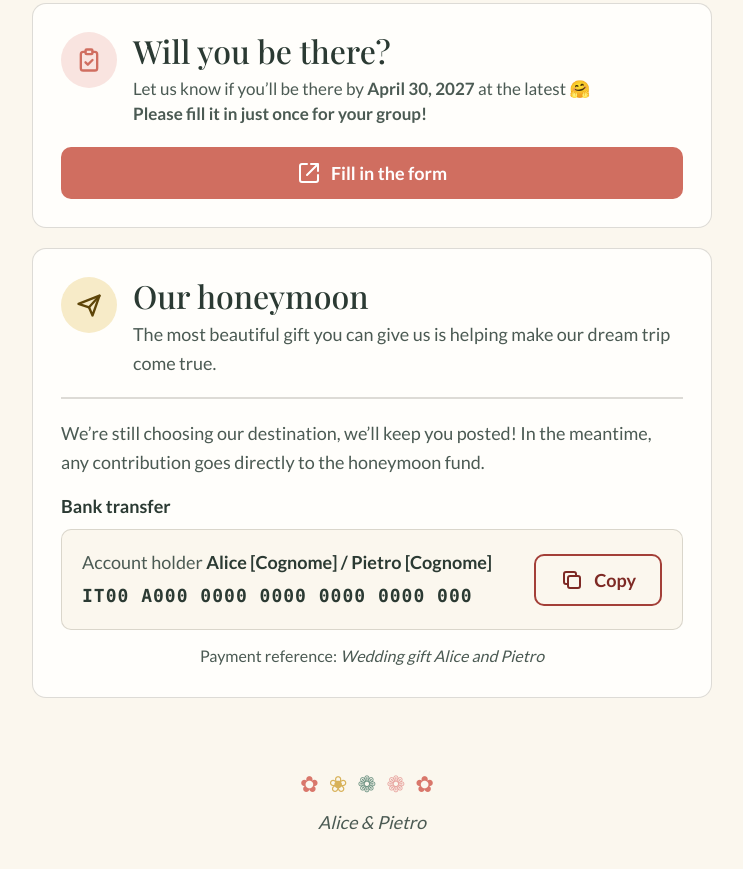
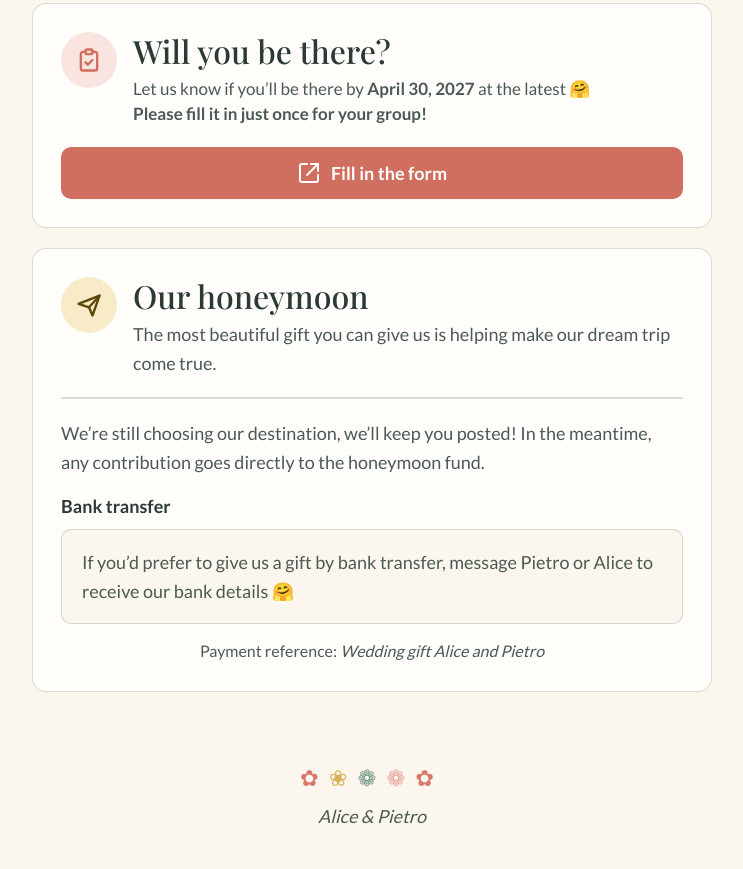
Before and after one commit to pietrobasso/matrimonio-alice-pietro-2027, a plain HTML site: page index.html in a window 1280 px wide. Shown: the part 1381-2250 px from the top of the page, without its empty margins (268-1011 px from the left). Drawn offline with nearby package versions, Linux system fonts and the light colour scheme; a web font is replaced by a local one.

Commit message:
Update bank transfer instructions and remove IBAN copy controls

```diff
--- a/index.html
+++ b/index.html
@@ -235,9 +235,6 @@
       padding: 1.1rem 1.25rem;
       display: flex; align-items: center; justify-content: space-between; gap: 16px; flex-wrap: wrap;
     }
-    .iban-meta { color: var(--muted); margin-bottom: 0.3rem; }
-    .iban-meta strong { color: var(--ink); }
-    .iban-code { font-family: ui-monospace, Menlo, Consolas, monospace; font-weight: 700; font-size: 1.125rem; letter-spacing: 1px; overflow-wrap: anywhere; }
     .causale { font-size: 1rem; color: var(--muted); text-align: center; margin-top: 0.85rem; }
 
     footer { text-align: center; padding: 1rem 1.25rem 2.5rem; color: var(--muted); }
@@ -437,19 +434,9 @@
 
     <p class="label" data-it="Bonifico bancario" data-en="Bank transfer">Bonifico bancario</p>
     <div class="iban-box">
-      <div>
-        <!--
-          ISTRUZIONI: sostituisci i valori qui sotto con i dati reali.
-          INSTRUCTIONS: replace the values below with the real data.
-        -->
-        <p class="iban-meta"><span data-it="Intestato a" data-en="Account holder">Intestato a</span>
-          <strong>Alice [Cognome] / Pietro [Cognome]</strong></p>
-        <span class="iban-code" id="iban-text">IT00 A000 0000 0000 0000 0000 000</span>
-      </div>
-      <button class="btn btn-outline" id="copy-btn" onclick="copyIban()" aria-label="Copia IBAN">
-        <svg viewBox="0 0 24 24" aria-hidden="true"><rect x="8" y="8" width="12" height="12" rx="2"/><path d="M16 8V6a2 2 0 0 0-2-2H6a2 2 0 0 0-2 2v8a2 2 0 0 0 2 2h2"/></svg>
-        <span id="copy-label" data-it="Copia" data-en="Copy">Copia</span>
-      </button>
+      <p class="body-text" style="margin:0"
+         data-it="Se preferite farci un regalo tramite bonifico, scrivete a Pietro o Alice per ricevere le nostre coordinate bancarie 🤗"
+         data-en="If you’d prefer to give us a gift by bank transfer, message Pietro or Alice to receive our bank details 🤗">Se preferite farci un regalo tramite bonifico, scrivete a Pietro o Alice per ricevere le nostre coordinate bancarie 🤗</p>
     </div>
     <p class="causale"
        data-it="Causale suggerita: <em>Regalo di matrimonio Alice e Pietro</em>"
@@ -477,7 +464,6 @@
       el.innerHTML = el.getAttribute('data-' + lang);
     });
     document.querySelectorAll('.rsvp-link').forEach(function (el) { el.href = el.getAttribute('data-href-' + lang); });
-    document.getElementById('copy-btn').setAttribute('aria-label', lang === 'it' ? 'Copia IBAN' : 'Copy IBAN');
     document.querySelectorAll('[data-alt-it]').forEach(function (el) { el.alt = el.getAttribute('data-alt-' + lang); });
   }
 
@@ -487,31 +473,6 @@
     var open = btn.getAttribute('aria-expanded') === 'true';
     btn.setAttribute('aria-expanded', open ? 'false' : 'true');
     panel.hidden = open;
-  }
-
-  // ── Copia IBAN ──────────────────────────────────────────────
-  function copyIban() {
-    var raw = document.getElementById('iban-text').textContent.replace(/\s/g, '');
-    var lbl = document.getElementById('copy-label');
-
-    var done = function () {
-      lbl.textContent = currentLang === 'it' ? 'Copiato!' : 'Copied!';
-      setTimeout(function () { lbl.textContent = currentLang === 'it' ? 'Copia' : 'Copy'; }, 2000);
-    };
-
-    try {
-      if (navigator.clipboard && navigator.clipboard.writeText) {
-        navigator.clipboard.writeText(raw).then(done, fallback);
-      } else { fallback(); }
-    } catch (e) { fallback(); }
-
-    function fallback() {
-      var el = document.createElement('textarea');
-      el.value = raw; el.style.position = 'fixed'; el.style.opacity = '0';
-      document.body.appendChild(el); el.select();
-      try { document.execCommand('copy'); done(); } catch (e) {}
-      document.body.removeChild(el);
-    }
   }
 
   // ── Aggiungi al calendario (file .ics) ─────────────────────
```
